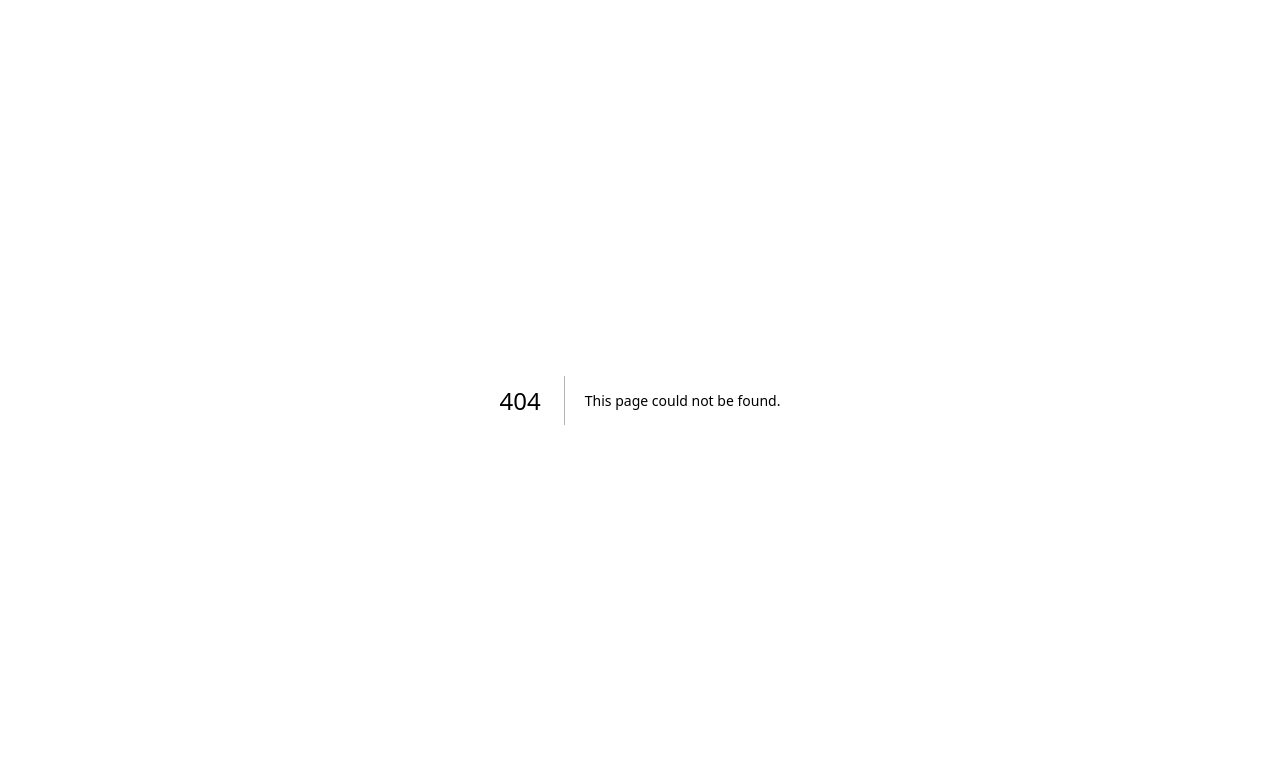
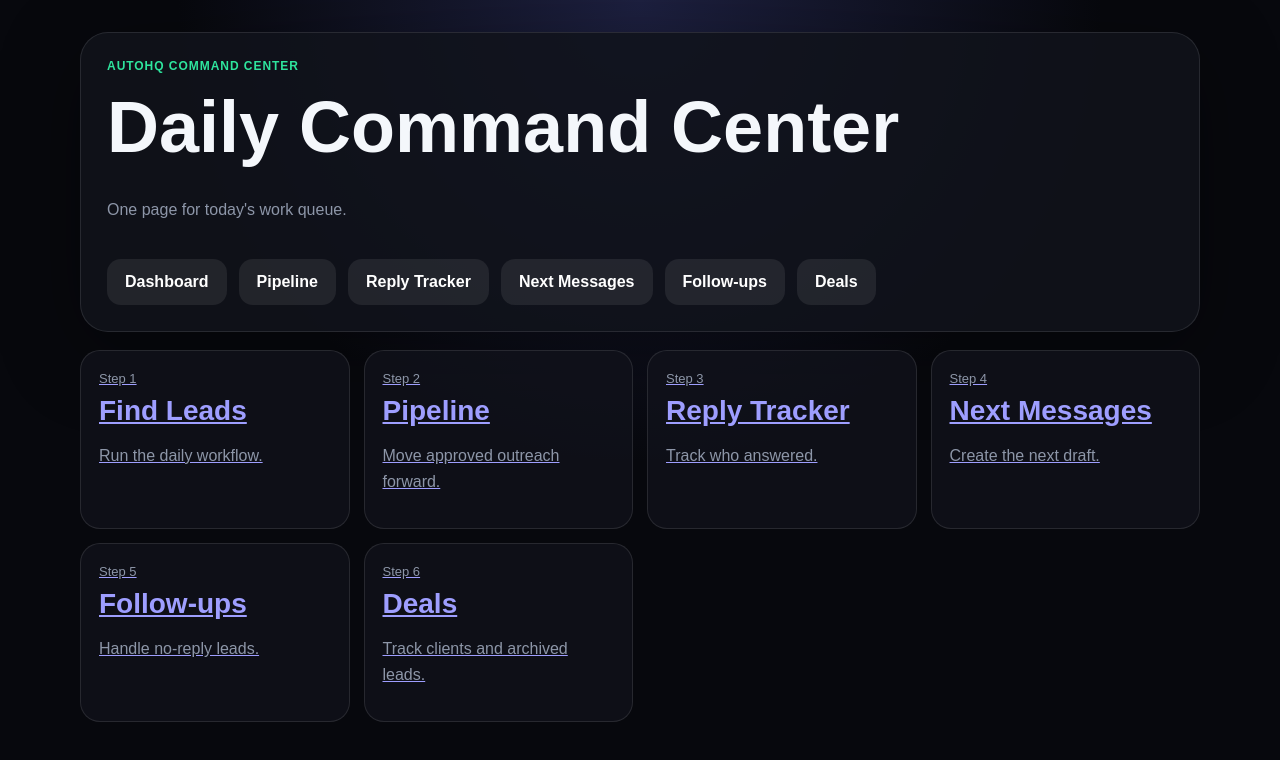
Before and after one commit to GCreative850/auto, a Next.js app: page /command-center in a window 1280 px wide. Before the commit this address had no page. Shown: the top 760 px of the page. Built offline with nearby package versions, Linux system fonts and the light colour scheme.

Commit message:
Add command center page

```diff
--- /dev/null
+++ b/app/command-center/page.tsx
@@ -0,0 +1,30 @@
+"use client";
+
+export default function CommandCenterPage() {
+  return (
+    <main className="container">
+      <section className="hero">
+        <div className="kicker">AutoHQ Command Center</div>
+        <h1>Daily Command Center</h1>
+        <p>One page for today&apos;s work queue.</p>
+        <div className="actions">
+          <a className="secondary" href="/">Dashboard</a>
+          <a className="secondary" href="/pipeline">Pipeline</a>
+          <a className="secondary" href="/inbox">Reply Tracker</a>
+          <a className="secondary" href="/next-messages">Next Messages</a>
+          <a className="secondary" href="/followups">Follow-ups</a>
+          <a className="secondary" href="/deals">Deals</a>
+        </div>
+      </section>
+
+      <section className="grid">
+        <a className="card" href="/"><span>Step 1</span><strong>Find Leads</strong><p>Run the daily workflow.</p></a>
+        <a className="card" href="/pipeline"><span>Step 2</span><strong>Pipeline</strong><p>Move approved outreach forward.</p></a>
+        <a className="card" href="/inbox"><span>Step 3</span><strong>Reply Tracker</strong><p>Track who answered.</p></a>
+        <a className="card" href="/next-messages"><span>Step 4</span><strong>Next Messages</strong><p>Create the next draft.</p></a>
+        <a className="card" href="/followups"><span>Step 5</span><strong>Follow-ups</strong><p>Handle no-reply leads.</p></a>
+        <a className="card" href="/deals"><span>Step 6</span><strong>Deals</strong><p>Track clients and archived leads.</p></a>
+      </section>
+    </main>
+  );
+}
```
